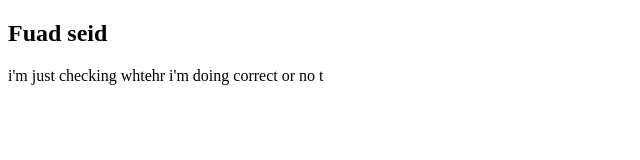
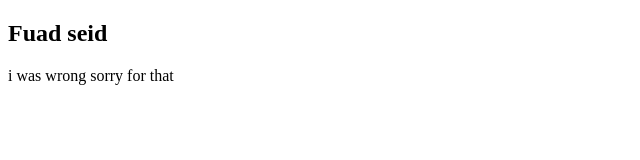
Before and after one commit to fuuaadd/myFirstGithub, a plain HTML site: page index.html in a window 1280 px wide. Shown: the whole page, without its empty margins (0-640 px from the left). Drawn offline with Linux system fonts and the light colour scheme.

Commit message:
modifying wrong code

```diff
--- a/index.html
+++ b/index.html
@@ -7,6 +7,6 @@
 </head>
 <body>
     <h2>Fuad seid </h2>
-    <p>i'm just checking whtehr i'm doing correct or no t</p>
+    <p>i was wrong sorry for that </p>
 </body>
 </html>
```
